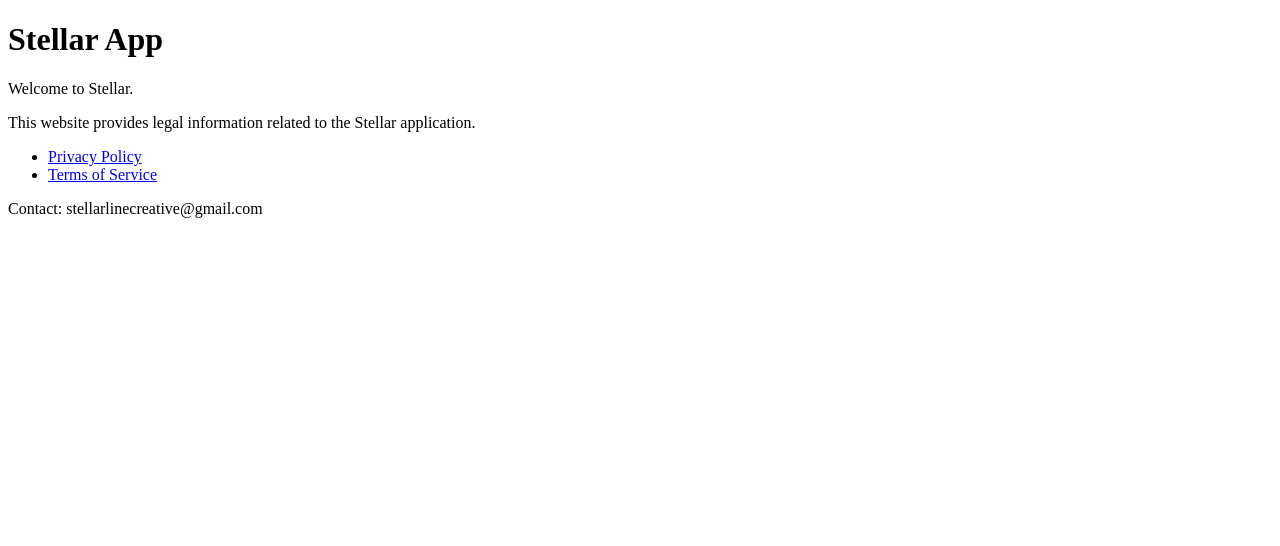
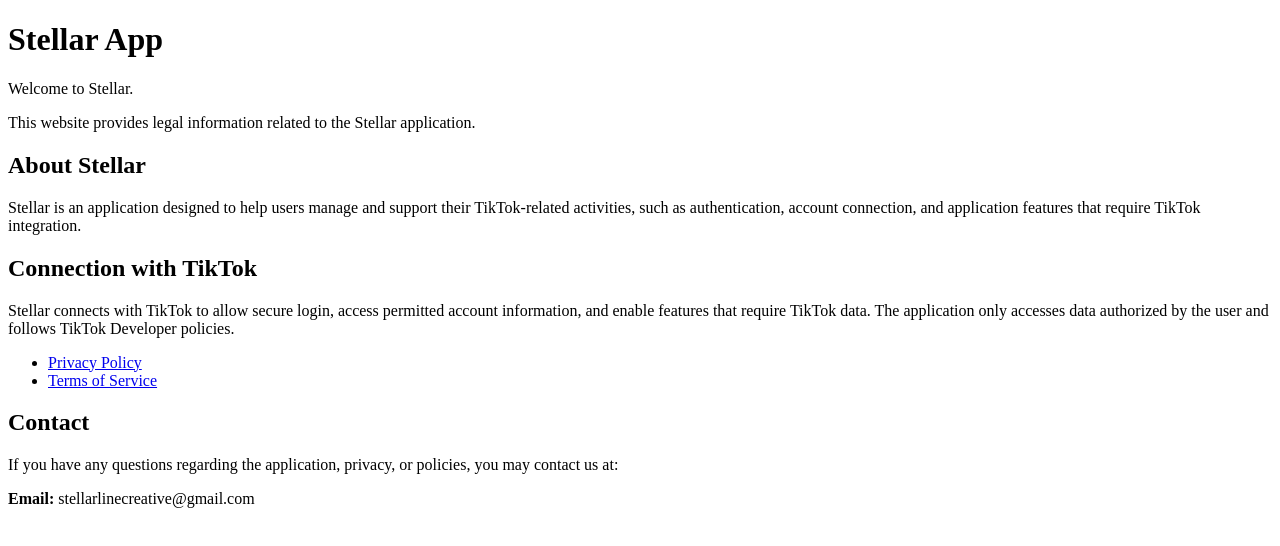
Before and after one commit to stellarlinecreative-cell/stellar-legal, a plain HTML site: page index.html in a window 1280 px wide. Drawn offline with Linux system fonts and the light colour scheme.

Commit message:
Update index.html

```diff
--- a/index.html
+++ b/index.html
@@ -13,11 +13,28 @@
     This website provides legal information related to the Stellar application.
   </p>
 
+  <h2>About Stellar</h2>
+  <p>
+    Stellar is an application designed to help users manage and support their TikTok-related activities,
+    such as authentication, account connection, and application features that require TikTok integration.
+  </p>
+
+  <h2>Connection with TikTok</h2>
+  <p>
+    Stellar connects with TikTok to allow secure login, access permitted account information,
+    and enable features that require TikTok data. The application only accesses data authorized
+    by the user and follows TikTok Developer policies.
+  </p>
+
   <ul>
     <li><a href="privacy.html">Privacy Policy</a></li>
     <li><a href="terms.html">Terms of Service</a></li>
   </ul>
 
-  <p>Contact: stellarlinecreative@gmail.com</p>
+  <h2>Contact</h2>
+  <p>
+    If you have any questions regarding the application, privacy, or policies, you may contact us at:
+  </p>
+  <p><strong>Email:</strong> stellarlinecreative@gmail.com</p>
 </body>
 </html>
```
